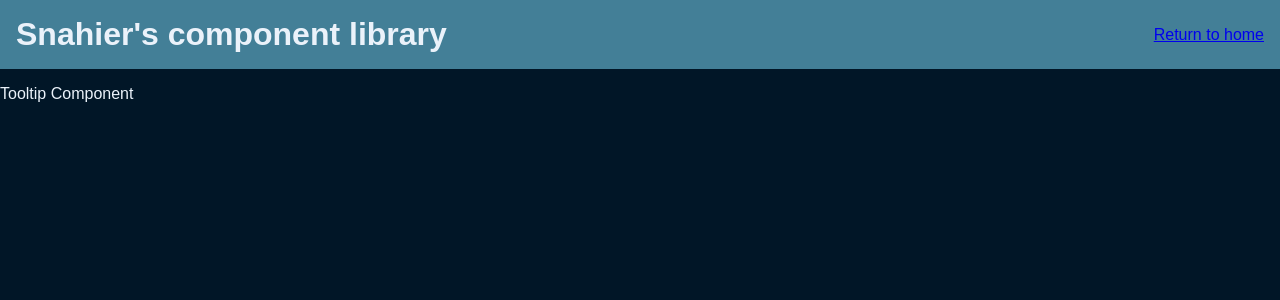
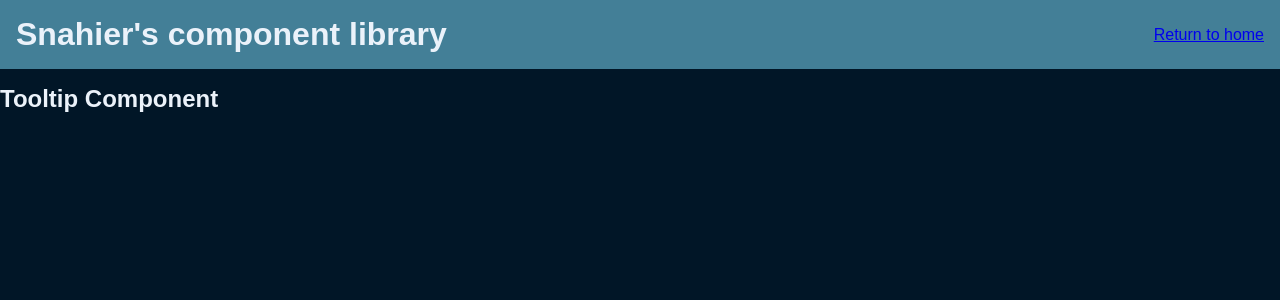
Before and after one commit to Snahier/snahier-react-tools, a React (Create React App) app: page /tooltip in a window 1280 px wide. Shown: the top 300 px of the page. Built offline with nearby package versions, Linux system fonts and the light colour scheme.

Commit message:
Add title

```diff
--- a/src/pages/Tooltip/index.tsx
+++ b/src/pages/Tooltip/index.tsx
@@ -7,7 +7,7 @@ export const PageTooltip: React.FC<PageTooltipProps> = () => {
   return (
     <StyledTooltip className="page">
       <Header />
-      <div>Tooltip Component</div>
+      <h2>Tooltip Component</h2>
     </StyledTooltip>
   )
 }
```
